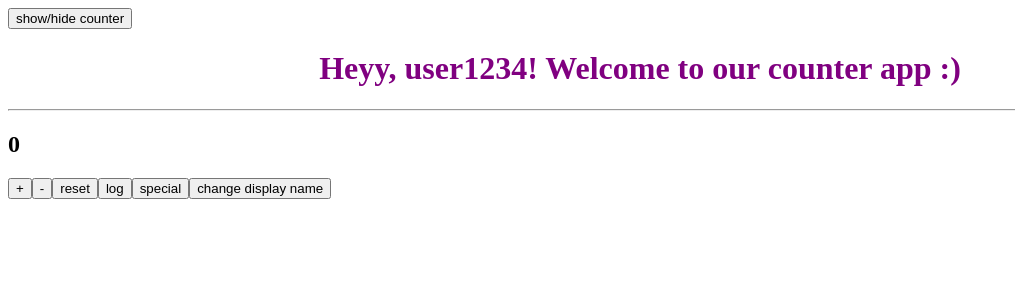
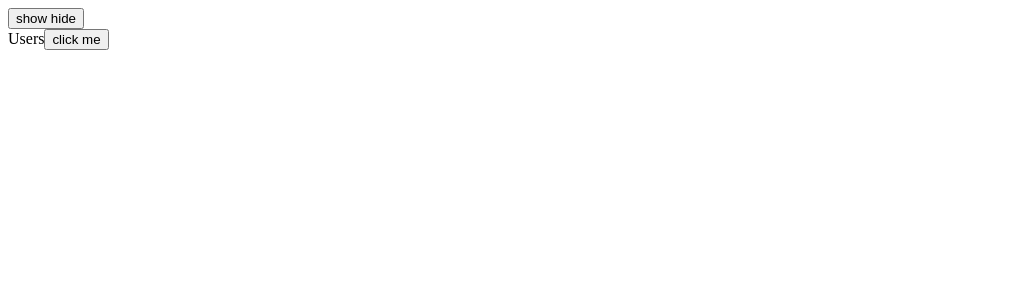
Before and after one commit to Ali-GreenHeart/dfe02-first, a React (Vite) app: page / in a window 1280 px wide. Shown: the top 300 px of the page, without its empty margins (0-1015 px from the left). Built offline with nearby package versions, Linux system fonts and the light colour scheme.

Commit message:
add axios users

```diff
--- a/package.json
+++ b/package.json
@@ -10,6 +10,7 @@
     "preview": "vite preview"
   },
   "dependencies": {
+    "axios": "^1.6.2",
     "react": "^18.2.0",
     "react-dom": "^18.2.0"
   },
--- a/src/App.jsx
+++ b/src/App.jsx
@@ -1,5 +1,6 @@
 import { useState } from "react";
 import Counter from "./Counter";
+import Users from "./Users";
 
 
 
@@ -7,16 +8,12 @@ function App() {
     const [isShown, setIsShown] = useState(true)
 
     return (
-        <div>
-            <button
-                onClick={() => {
-                    setIsShown(!isShown)
-                }}
-            >show/hide counter</button>
+        <>
+            <button onClick={() => setIsShown(!isShown)}>show hide </button>
             {
-                isShown && <Counter />
+                isShown && <Users />
             }
-        </div>
+        </>
     )
 }
 export default App;
--- /dev/null
+++ b/src/Users.jsx
@@ -0,0 +1,49 @@
+import axios from "axios"
+import { useState, useEffect } from "react"
+
+const url = 'https://jsonplaceholder.typicode.com/users'
+
+const Users = () => {
+    const [users, setUsers] = useState([])
+    // 1 defe -> component yarananda!
+    // life-cycle -> heyat donemleri
+
+
+    useEffect(() => {
+        console.log('komp yarandi!')
+        return () => {
+            console.log('komp rip!')
+        }
+    }, [])
+
+    // hook
+    // [] -> komponentin doguldugu an! mount
+    // useEffect(() => {
+    //     axios.get(url)
+    //         .then(({ data }) => {
+    //             setUsers(data);
+    //             console.log(data)
+    //         })
+    // }, [])
+
+
+    // useEffect(() => {
+    //     console.log('users deyisdi')
+    //     localStorage.setItem('users', JSON.stringify(users))
+    // }, [users])
+    // update hali -> users deyisende!
+    // useEffect(() => { }, [users, test])
+
+
+    return (
+        <div>
+            Users
+            <button
+                onClick={() => {
+                    a()
+                }}
+            >click me</button>
+        </div>
+    )
+}
+export default Users
```
Also changed, not shown: 1 other file (tests, documents, lock files or other folders).
